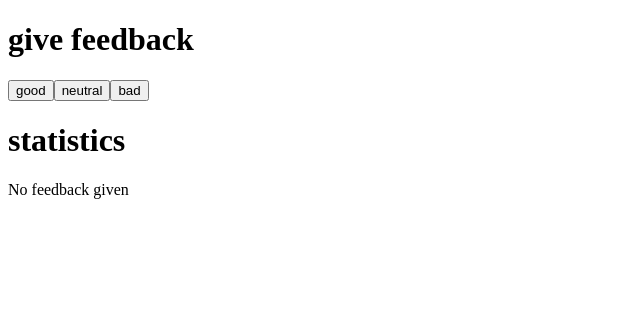
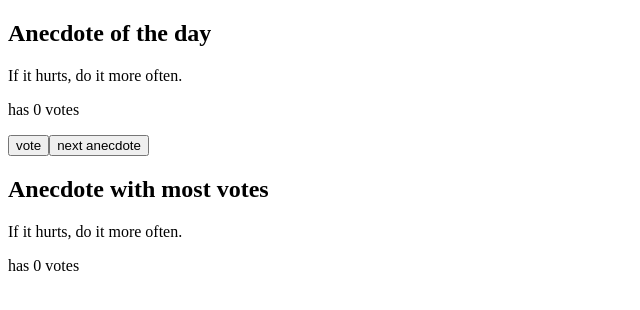
Before and after one commit to alexandremkf/Full-Stack---Parte-1, a React (Vite) app: page / in a window 1280 px wide. Shown: the top 310 px of the page, without its empty margins (0-640 px from the left). Built offline with nearby package versions, Linux system fonts and the light colour scheme.

Commit message:
Fiz de vez os 1.12, 1.13 e o 1.14, que era para criar um projeto de anedotas onde mostrava elas e ia computando os seus votos de preferências e em baixo mostrava qual era a mais votada.

```diff
--- a/src/App.jsx
+++ b/src/App.jsx
@@ -1,48 +1,46 @@
 import { useState } from 'react'
 
-const StatisticLine = ({ text, value }) => {
-  return <p>{text} {value}</p>
-}
+const App = () => {
+  const anecdotes = [
+    'If it hurts, do it more often.',
+    'Adding manpower to a late software project makes it later!',
+    'The first 90 percent of the code accounts for the first 90 percent of the development time...The remaining 10 percent of the code accounts for the other 90 percent of the development time.',
+    'Any fool can write code that a computer can understand. Good programmers write code that humans can understand.',
+    'Premature optimization is the root of all evil.',
+    'Debugging is twice as hard as writing the code in the first place. Therefore, if you write the code as cleverly as possible, you are, by definition, not smart enough to debug it.',
+    'Programming without an extremely heavy use of console.log is same as if a doctor would refuse to use x-rays or blood tests when diagnosing patients.',
+    'The only way to go fast, is to go well.'
+  ]
 
-const Statistics = ({good, neutral, bad}) => {
-  const total = good + neutral + bad
+  const [selected, setSelected] = useState(0)
 
-  if (total == 0) {
-    return <p>No feedback given</p>
+  const [votes, setVotes] = useState(Array(anecdotes.length).fill(0))
+
+  const randomAnecdote = () => {
+    const randomIndex = Math.floor(Math.random() * anecdotes.length)
+    setSelected(randomIndex)
   }
 
-  const average = (good - bad) / total
-  const positive = (good / total) * 100
+  const voteAnecdote = () => {
+    const copy = [...votes]
+    copy[selected] += 1
+    setVotes(copy)
+  }
 
-  return(
-    <div>
-      <StatisticLine text="good" value={good} />
-      <StatisticLine text="neutral" value={neutral} />
-      <StatisticLine text="bad" value={bad} />
-      <StatisticLine text="all" value={total} />
-      <StatisticLine text="average" value={average} />
-      <StatisticLine text="positive" value={`${positive.toFixed(1)} %`} />
-    </div>
-  )
-}
-
-const App = () => {
-  const [good, setGood] = useState(0)
-  const [neutral, setNeutral] = useState(0)
-  const [bad, setBad] = useState(0)
+  const maxVotes = Math.max(...votes)
+  const mostVotedIndex = votes.indexOf(maxVotes)
 
   return (
     <div>
-      <h1>give feedback</h1>
+      <h2>Anecdote of the day</h2>
+      <p>{anecdotes[selected]}</p>
+      <p>has {votes[selected]} votes</p>
+      <button onClick={voteAnecdote}>vote</button>
+      <button onClick={randomAnecdote}>next anecdote</button>
 
-      <button onClick={() => setGood(good + 1)}>good</button>
-      <button onClick={() => setNeutral(neutral + 1)}>neutral</button>
-      <button onClick={() => setBad(bad + 1)}>bad</button>
-
-      <h1>statistics</h1>
-
-      <Statistics good={good} neutral={neutral} bad={bad} />
-
+      <h2>Anecdote with most votes</h2>
+      <p>{anecdotes[mostVotedIndex]}</p>
+      <p>has {maxVotes} votes</p>
     </div>
   )
 }
```
